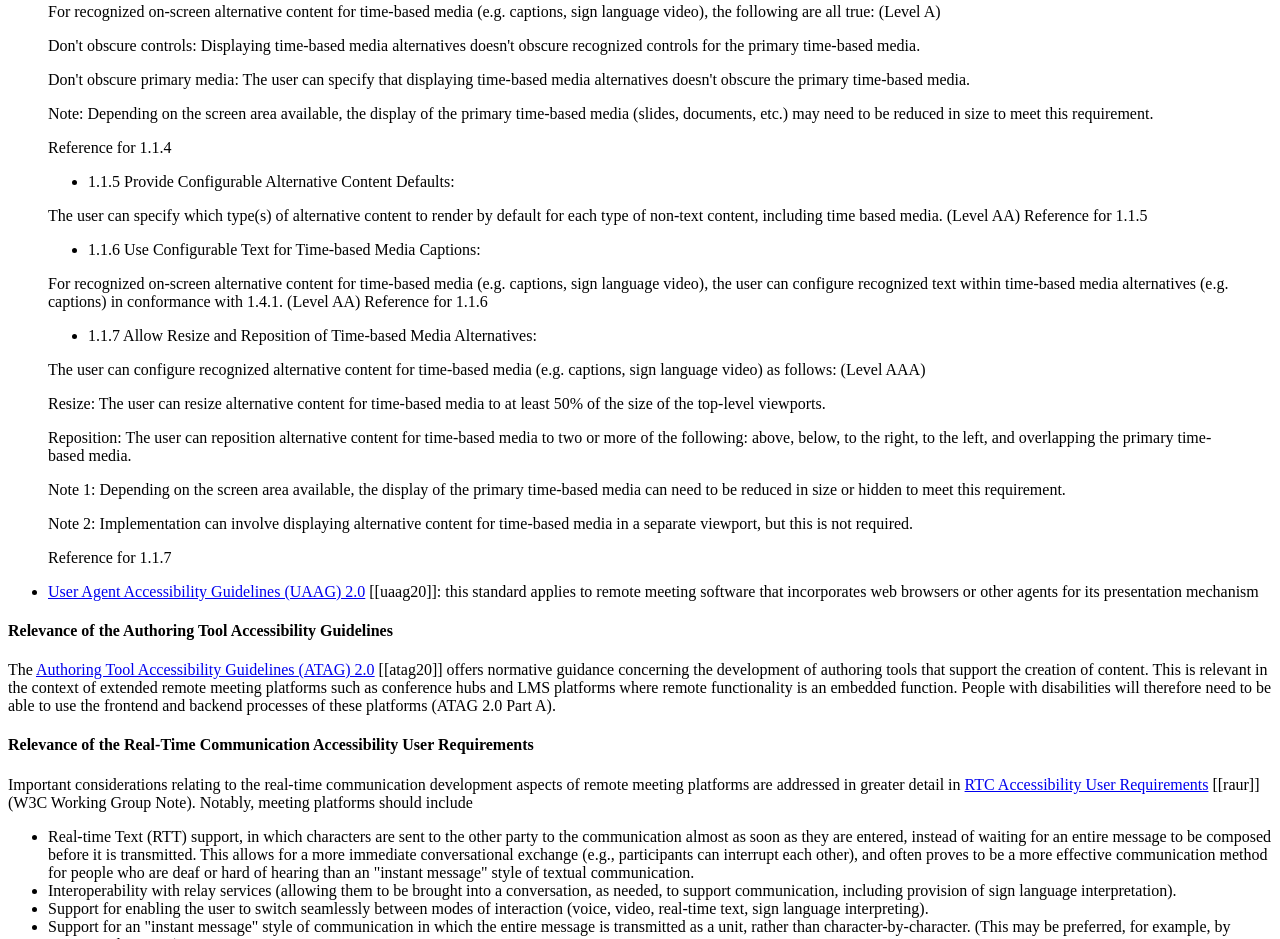
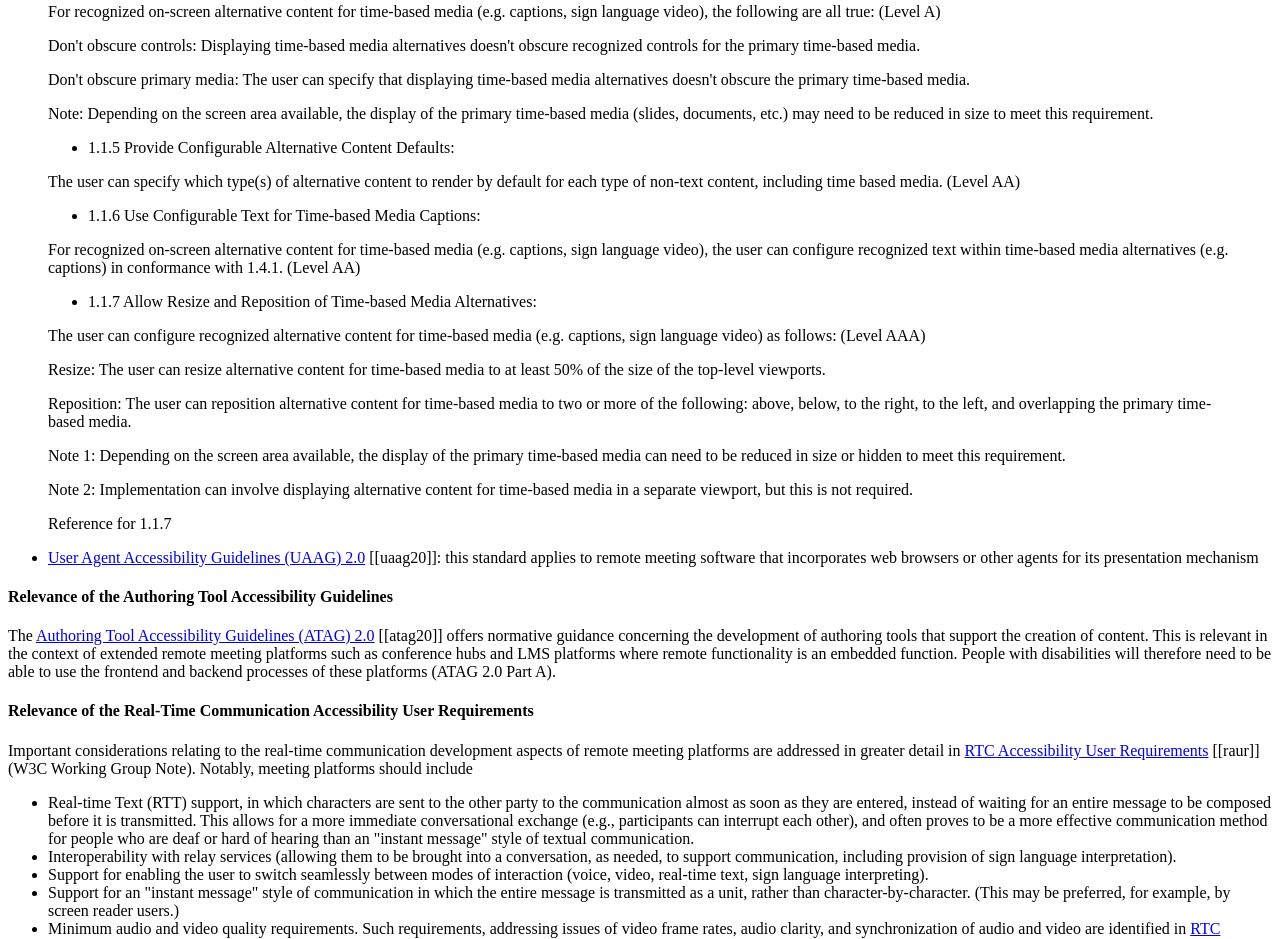
Before and after one commit to w3c/remote-meetings, a plain HTML site: page index.html in a window 1280 px wide. Shown: the part 2472-3411 px from the top of the page. Drawn offline with Linux system fonts and the light colour scheme.

Commit message:
Remove unnecessary cross-references from the quotations from UAAG 2.0.

```diff
--- a/index.html
+++ b/index.html
@@ -90,15 +90,14 @@
 <p>Don't obscure controls: Displaying time-based media alternatives doesn't obscure recognized controls for the primary time-based media.</p>
 <p>Don't obscure primary media: The user can specify that displaying time-based media alternatives doesn't obscure the primary time-based media.</p>
 <p>Note: Depending on the screen area available, the display of the primary time-based media (slides, documents, etc.) may need to be reduced in size to meet this requirement.</p>
-<p>Reference for 1.1.4</p>
 <ul>
 <li>1.1.5 Provide Configurable Alternative Content Defaults:</li>
 </ul>
-<p>The user can specify which type(s) of alternative content to render by default for each type of non-text content, including time based media. (Level AA) Reference for 1.1.5</p>
+<p>The user can specify which type(s) of alternative content to render by default for each type of non-text content, including time based media. (Level AA)</p>
 <ul>
 <li>1.1.6 Use Configurable Text for Time-based Media Captions:</li>
 </ul>
-<p>For recognized on-screen alternative content for time-based media (e.g. captions, sign language video), the user can configure recognized text within time-based media alternatives (e.g. captions) in conformance with 1.4.1. (Level AA) Reference for 1.1.6</p>
+<p>For recognized on-screen alternative content for time-based media (e.g. captions, sign language video), the user can configure recognized text within time-based media alternatives (e.g. captions) in conformance with 1.4.1. (Level AA)</p>
 <ul>
 <li>1.1.7 Allow Resize and Reposition of Time-based Media Alternatives:</li>
 </ul>
```
